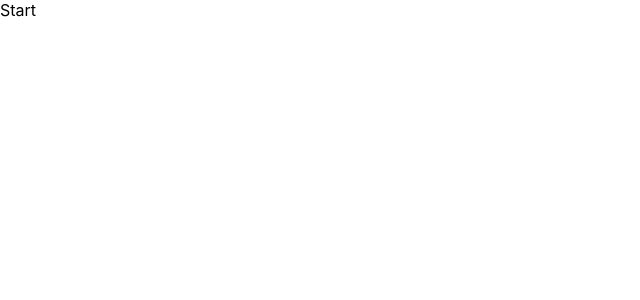
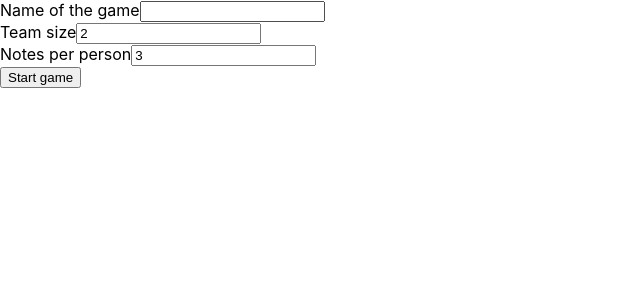
Before and after one commit to emillind/lappleken, a React (Create React App) app: page / in a window 1280 px wide. Shown: the top 300 px of the page, without its empty margins (0-640 px from the left). Built offline with nearby package versions, Linux system fonts and the light colour scheme.

Commit message:
Start page

```diff
--- a/src/pages/start.tsx
+++ b/src/pages/start.tsx
@@ -1,7 +1,58 @@
-import React from 'react'
+import React, { useState } from 'react'
+import { setupGame } from '../utils/api'
+import { useNavigate } from 'react-router-dom'
 
 function Start() {
-  return <div>Start</div>
+  const [name, setName] = useState('')
+  const [teamSize, setTeamSize] = useState(2)
+  const [notes, setNotes] = useState(3)
+  const navigate = useNavigate()
+
+  const startGame = () => {
+    // TODO: Backend call
+    const id = setupGame(name, teamSize, notes)
+
+    navigate(`/${id}`, { replace: true })
+  }
+
+  return (
+    <div>
+      <div>
+        <label htmlFor="name">Name of the game</label>
+        <input
+          type="text"
+          name="name"
+          id="name"
+          value={name}
+          onChange={(e) => setName(e.target.value)}
+        />
+      </div>
+
+      <div>
+        <label htmlFor="team-size">Team size</label>
+        <input
+          type="number"
+          name="team-size"
+          id="team-size"
+          value={teamSize}
+          onChange={(e) => setTeamSize(parseInt(e.target.value, 10))}
+        />
+      </div>
+
+      <div>
+        <label htmlFor="note-count">Notes per person</label>
+        <input
+          type="number"
+          name="note-count"
+          id="note-count"
+          value={notes}
+          onChange={(e) => setNotes(parseInt(e.target.value, 10))}
+        />
+      </div>
+
+      <button onClick={startGame}>Start game</button>
+    </div>
+  )
 }
 
 export default Start
--- /dev/null
+++ b/src/utils/api.ts
@@ -0,0 +1,10 @@
+export const setupGame = (name: string, teamSize: number, notes: number) => {
+  // TODO: Backend call
+  let result = ''
+  const characters = 'ABCDEFGHIJKLMNOPQRSTUVWXYZ'
+  const charactersLength = characters.length
+  for (let i = 0; i < 6; i++) {
+    result += characters.charAt(Math.floor(Math.random() * charactersLength))
+  }
+  return result
+}
```
